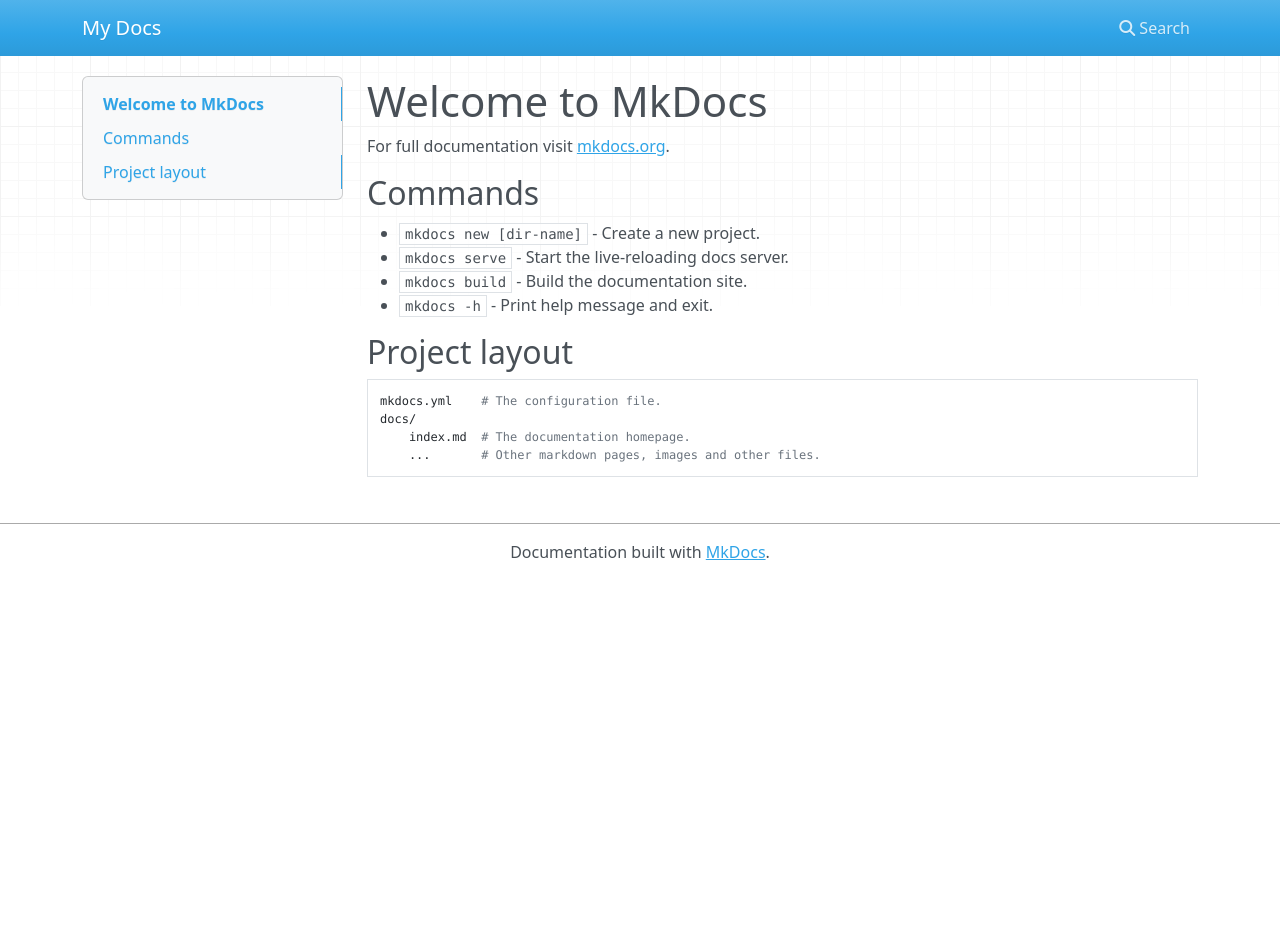
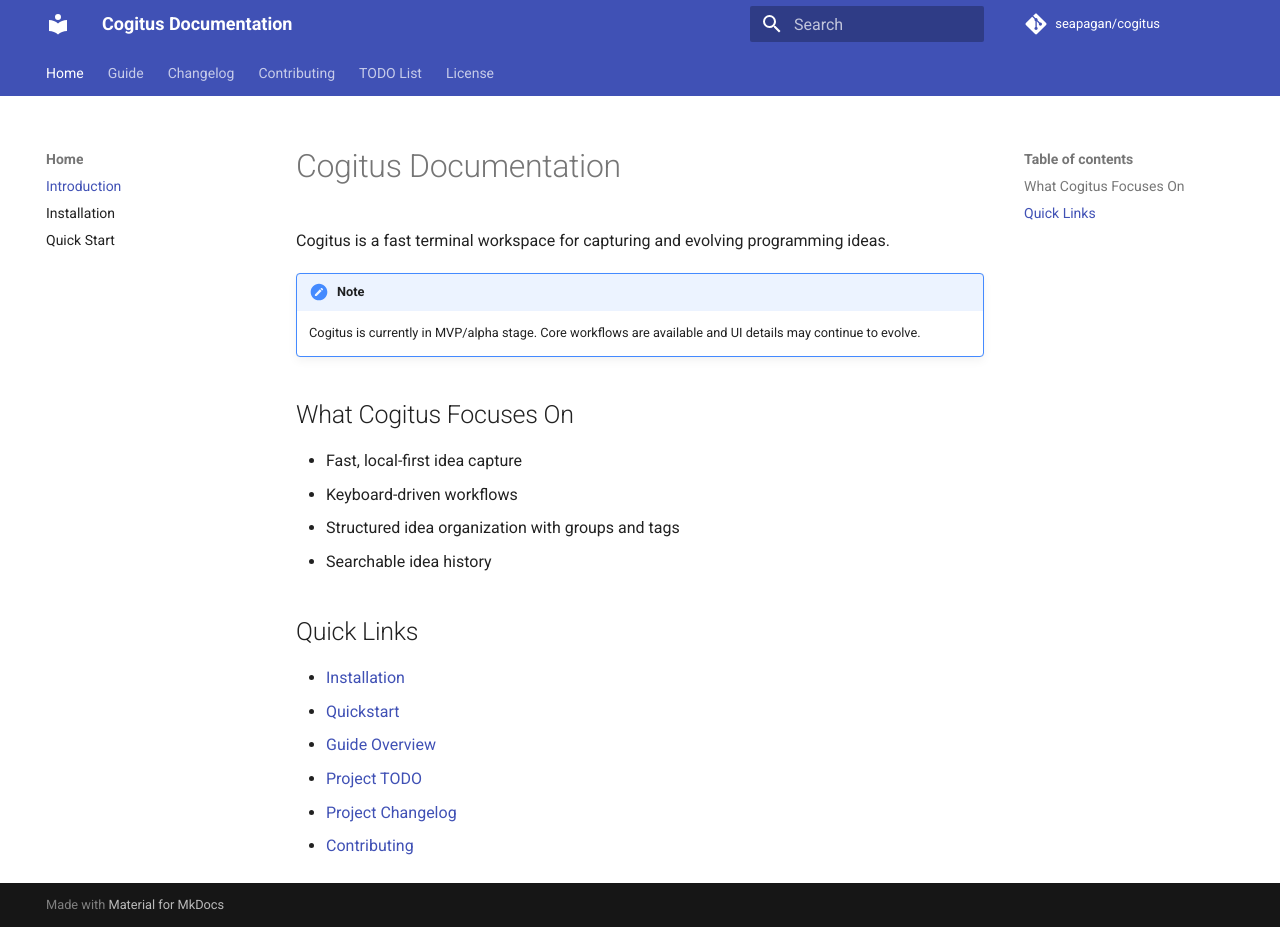
Before and after one commit to seapagan/cogitus, an MkDocs documentation site: the page built from docs/index.md, in a window 1280 px wide and 927 px high. Built offline with MkDocs 1.6.1 and Material for MkDocs 9.7.7, drawn with Linux system fonts in a browser that asks for light colours; nearby versions of some CDN libraries; comment, search, counter and statistics services are not loaded.

Commit message:
first draft of the docs site
Signed-off-by: Grant Ramsay <seapagan@gmail.com>

```diff
--- a/docs/index.md
+++ b/docs/index.md
@@ -1,17 +1,25 @@
-# Welcome to MkDocs
+# Cogitus Documentation
 
-For full documentation visit [mkdocs.org](https://www.mkdocs.org).
+Cogitus is a fast terminal workspace for capturing and evolving programming
+ideas.
 
-## Commands
+!!! note
 
-* `mkdocs new [dir-name]` - Create a new project.
-* `mkdocs serve` - Start the live-reloading docs server.
-* `mkdocs build` - Build the documentation site.
-* `mkdocs -h` - Print help message and exit.
+    Cogitus is currently in MVP/alpha stage. Core workflows are available and UI
+    details may continue to evolve.
 
-## Project layout
+## What Cogitus Focuses On
 
-    mkdocs.yml    # The configuration file.
-    docs/
-        index.md  # The documentation homepage.
-        ...       # Other markdown pages, images and other files.
+- Fast, local-first idea capture
+- Keyboard-driven workflows
+- Structured idea organization with groups and tags
+- Searchable idea history
+
+## Quick Links
+
+- [Installation](getting-started/installation.md)
+- [Quickstart](getting-started/quickstart.md)
+- [Guide Overview](user-guide/overview.md)
+- [Project TODO](project/todo.md)
+- [Project Changelog](project/changelog.md)
+- [Contributing](project/contributing.md)
--- a/mkdocs.yml
+++ b/mkdocs.yml
@@ -1 +1,57 @@
-site_name: My Docs
+site_name: Cogitus Documentation
+site_description: Documentation for Cogitus, a terminal idea workspace
+site_url: https://seapagan.github.io/
+repo_url: https://github.com/seapagan/cogitus
+repo_name: seapagan/cogitus
+
+theme:
+  name: material
+  features:
+    - navigation.tabs
+    - navigation.sections
+    - navigation.top
+    - content.code.copy
+    - search.suggest
+    - search.highlight
+
+plugins:
+  - search
+  - minify:
+      minify_html: true
+
+markdown_extensions:
+  - mdx_truly_sane_lists
+  - admonition
+  - tables
+  - toc:
+      permalink: true
+  - pymdownx.details
+  - pymdownx.superfences
+  - pymdownx.highlight:
+      linenums: false
+      auto_title: false
+  - pymdownx.snippets:
+      base_path:
+        - docs
+        - .
+      check_paths: true
+  - attr_list
+
+nav:
+  - Home:
+      - Introduction: index.md
+      - Installation: getting-started/installation.md
+      - Quick Start: getting-started/quickstart.md
+  - Guide:
+      - Overview: user-guide/overview.md
+      - Keybindings: user-guide/keybindings.md
+      - Ideas, Groups, and Tags: user-guide/ideas-groups-tags.md
+      - Search: user-guide/search.md
+      - Clipboard: user-guide/clipboard.md
+      - Settings: user-guide/settings.md
+      - Troubleshooting: user-guide/troubleshooting.md
+      - Development Workflow: developer/development-workflow.md
+  - Changelog: project/changelog.md
+  - Contributing: project/contributing.md
+  - TODO List: project/todo.md
+  - License: project/license.md
```
Also changed, not shown: docs/developer/development-workflow.md (added, +18 -0 lines), docs/getting-started/installation.md (added, +30 -0 lines), docs/getting-started/quickstart.md (added, +32 -0 lines), docs/project/changelog.md (added, +1 -0 lines), docs/project/contributing.md (added, +1 -0 lines), docs/project/license.md (added, +3 -0 lines), docs/project/todo.md (added, +1 -0 lines), docs/user-guide/clipboard.md (added, +29 -0 lines), docs/user-guide/ideas-groups-tags.md (added, +24 -0 lines), docs/user-guide/keybindings.md (added, +21 -0 lines), docs/user-guide/overview.md (added, +27 -0 lines), docs/user-guide/search.md (added, +18 -0 lines), docs/user-guide/settings.md (added, +47 -0 lines), docs/user-guide/troubleshooting.md (added, +25 -0 lines), 1 other file.
